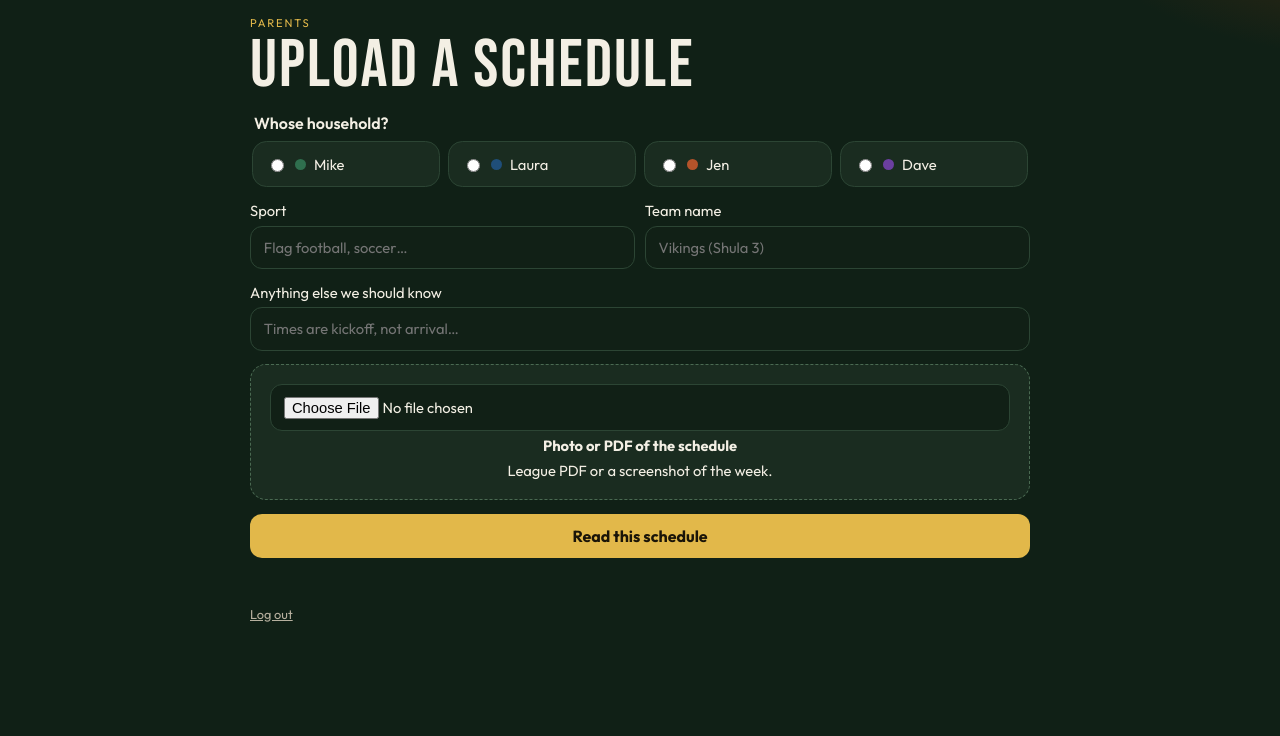
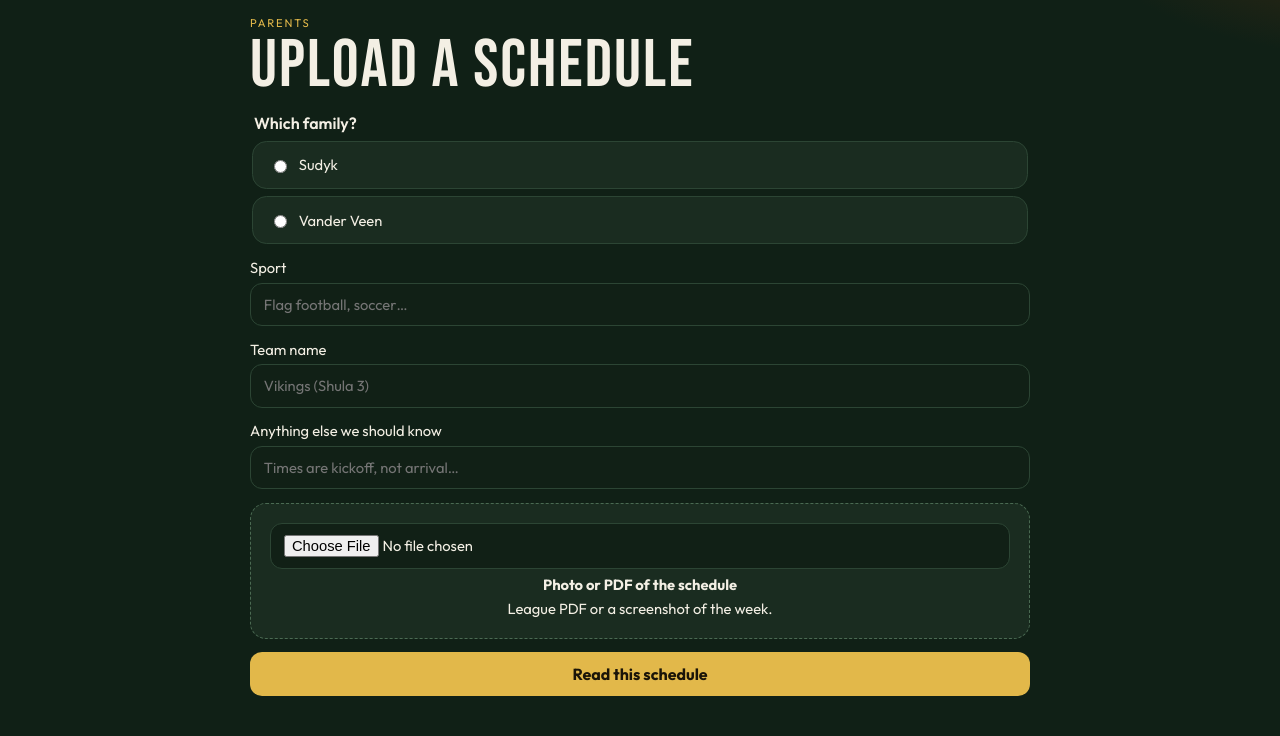
Before and after one commit to mikesudyk/sudykscheduler, a FastAPI app: page /add in a window 1280 px wide. Shown: the part 69-805 px from the top of the page. Before the commit the page ends 691 px from the top, so only its background shows below. Run offline with FastAPI, Linux system fonts and the light colour scheme; the visitor is signed in with stand-in values (Sample User, id 1); data comes from the database, SQL or seed files in the repository.

Commit message:
add ui changes

```diff
--- a/events-5udyk/app/main.py
+++ b/events-5udyk/app/main.py
@@ -126,6 +126,9 @@ def kids_grouped(kids: list[dict]) -> list[dict]:
 
 def ctx(request: Request, **extra):
     kids = list_kids()
+    roster = []
+    for fam in FAMILIES:
+        roster.extend(list_family_roster(fam))
     data = {
         "request": request,
         "family": FAMILY,
@@ -134,6 +137,8 @@ def ctx(request: Request, **extra):
         "kids": kids,
         "kid_groups": kids_grouped(kids),
         "families": FAMILIES,
+        "add_roster": roster,
+        "add_groups": kids_grouped(roster),
         "logged_in": logged_in(request),
     }
     data.update(extra)
--- a/events-5udyk/app/static/app.css
+++ b/events-5udyk/app/static/app.css
@@ -183,18 +183,25 @@ button, .btn {
   text-transform: uppercase;
   color: var(--muted);
 }
-.kid-picker { border: 0; padding: 0; }
-.picker-grid { display: grid; grid-template-columns: repeat(auto-fit, minmax(140px, 1fr)); gap: .5rem; }
+.kid-picker { border: 0; padding: 0; min-width: 0; }
+.picker-grid { display: grid; grid-template-columns: 1fr; gap: .45rem; }
+.picker-grid.one-col { grid-template-columns: 1fr; }
+@media (min-width: 640px) {
+  .picker-grid:not(.one-col) { grid-template-columns: 1fr 1fr; }
+}
 .pick {
   border: 1px solid var(--line);
   background: var(--card);
   border-radius: .9rem;
-  padding: .8rem;
+  padding: .85rem 1rem;
   display: flex;
-  gap: .5rem;
+  gap: .55rem;
   align-items: center;
   cursor: pointer;
+  min-height: 48px;
+  box-sizing: border-box;
 }
+.pick.is-off, .pick[hidden] { display: none !important; }
 .pick:has(input:checked) { outline: 2px solid var(--accent); }
 .drop {
   border: 1.5px dashed #4a6a52;
@@ -203,7 +210,10 @@ button, .btn {
   padding: 1.2rem;
   text-align: center;
 }
-.grid-2 { display: grid; grid-template-columns: 1fr 1fr; gap: .6rem; }
+.grid-2 { display: grid; grid-template-columns: 1fr; gap: .6rem; }
+@media (min-width: 640px) {
+  .grid-2 { grid-template-columns: 1fr 1fr; }
+}
 .event-edit { display: grid; gap: .65rem; }
 .check-row { display: flex; gap: .5rem; align-items: center; font-weight: 600; }
 .hint { color: var(--muted); font-size: .86rem; margin: .2rem 0 0; }
--- a/events-5udyk/app/templates/_upload_form.html
+++ b/events-5udyk/app/templates/_upload_form.html
@@ -1,11 +1,22 @@
 {% if error %}<p class="error">{{ error }}</p>{% endif %}
 <form method="post" action="/add" enctype="multipart/form-data" class="stack" id="upload-form">
   <fieldset class="kid-picker">
+    <legend>Which family?</legend>
+    <div class="picker-grid one-col">
+      {% for fam in families %}
+      <label class="pick">
+        <input type="radio" name="family_name" value="{{ fam }}" required>
+        {{ fam }}
+      </label>
+      {% endfor %}
+    </div>
+  </fieldset>
+  <fieldset class="kid-picker" id="parent-field" hidden>
     <legend>Whose household?</legend>
-    <div class="picker-grid">
-      {% for group in kid_groups %}
-      <label class="pick">
-        <input type="radio" name="parent_name" value="{{ group.parent }}" required>
+    <div class="picker-grid one-col">
+      {% for group in add_groups %}
+      <label class="pick parent-opt is-off" data-family="{{ group.kids[0].family or 'Sudyk' }}">
+        <input type="radio" name="parent_name" value="{{ group.parent }}">
         <span class="dot" style="background: {{ group.kids[0].color }}"></span>
         {{ group.parent }}
       </label>
@@ -13,10 +24,10 @@
     </div>
   </fieldset>
   <fieldset class="kid-picker" id="kid-field" hidden>
-    <legend>Which grandkid?</legend>
-    <div class="picker-grid">
-      {% for k in kids %}
-      <label class="pick kid-opt" data-parent="{{ k.parent }}">
+    <legend>Which kid?</legend>
+    <div class="picker-grid one-col">
+      {% for k in add_roster %}
+      <label class="pick kid-opt is-off" data-family="{{ k.family or 'Sudyk' }}" data-parent="{{ k.parent }}">
         <input type="radio" name="kid_id" value="{{ k.id }}">
         <span class="dot" style="background: {{ k.color }}"></span>
         {{ k.name }}
@@ -24,7 +35,6 @@
       {% endfor %}
     </div>
   </fieldset>
-  <div class="grid-2">
   <label>
     Sport
     <input type="text" name="sport" placeholder="Flag football, soccer…">
@@ -33,7 +43,6 @@
     Team name
     <input type="text" name="team_name" placeholder="Vikings (Shula 3)">
   </label>
-  </div>
   <label>
     Anything else we should know
     <input type="text" name="extra_notes" placeholder="Times are kickoff, not arrival…">
@@ -49,13 +58,39 @@
 (function () {
   const form = document.getElementById('upload-form');
   if (!form) return;
+  const parentField = document.getElementById('parent-field');
   const kidField = document.getElementById('kid-field');
+
+  function show(el, on) {
+    el.classList.toggle('is-off', !on);
+    el.hidden = !on;
+  }
+
+  form.querySelectorAll('input[name="family_name"]').forEach(radio => {
+    radio.addEventListener('change', () => {
+      parentField.hidden = false;
+      kidField.hidden = true;
+      form.querySelectorAll('.parent-opt').forEach(opt => {
+        const match = opt.dataset.family === radio.value;
+        show(opt, match);
+        const input = opt.querySelector('input');
+        input.required = match;
+        if (!match) input.checked = false;
+      });
+      form.querySelectorAll('.kid-opt input').forEach(input => {
+        input.required = false;
+        input.checked = false;
+      });
+    });
+  });
+
   form.querySelectorAll('input[name="parent_name"]').forEach(radio => {
     radio.addEventListener('change', () => {
+      const family = (form.querySelector('input[name="family_name"]:checked') || {}).value;
       kidField.hidden = false;
       form.querySelectorAll('.kid-opt').forEach(opt => {
-        const match = opt.dataset.parent === radio.value;
-        opt.hidden = !match;
+        const match = opt.dataset.parent === radio.value && opt.dataset.family === family;
+        show(opt, match);
         const input = opt.querySelector('input');
         input.required = match;
         if (!match) input.checked = false;
```
Also changed, not shown: 3 other files. Lines whose indentation alone changed are shown as unchanged.
